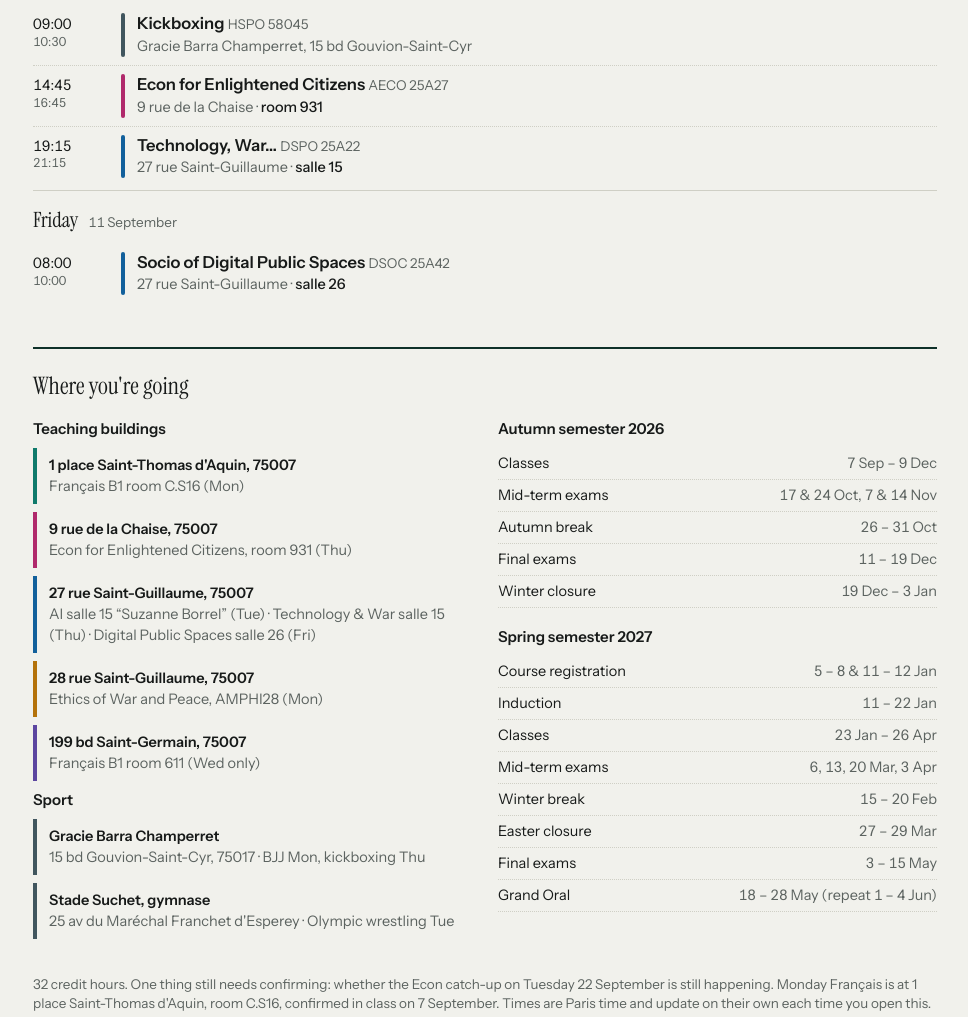
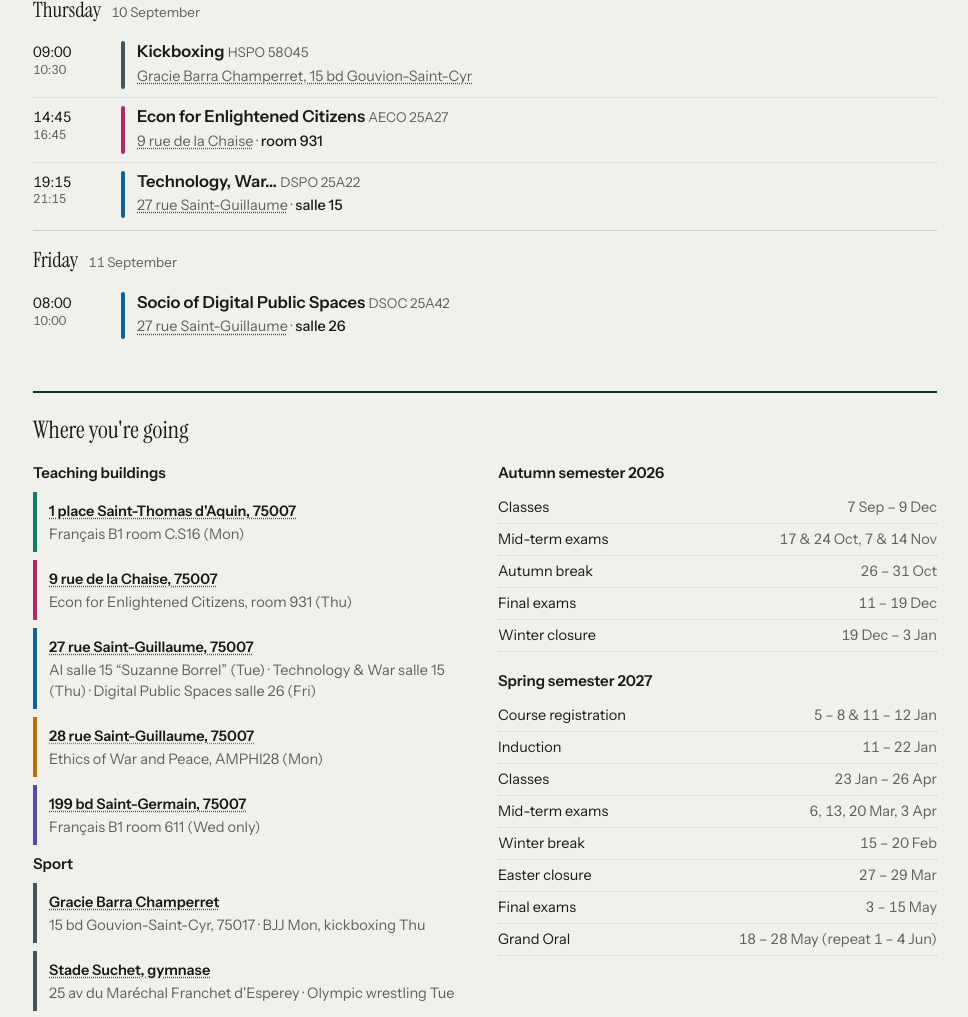
Before and after one commit to henryhorton19-web/sciencespo-timetable, a plain HTML site: page index.html in a window 1280 px wide. Shown: the part 933-1950 px from the top of the page, without its empty margins (155-1123 px from the left). Drawn offline with Linux system fonts and the light colour scheme.

Commit message:
Add Google Maps links to locations

```diff
--- a/index.html
+++ b/index.html
@@ -173,6 +173,14 @@
   .term-list li span:first-child{flex:1 1 auto}
   .term-list li span:last-child{font-variant-numeric:tabular-nums;color:var(--ink-soft);text-align:right}
   .foot{margin-top:28px;font-size:13.5px;color:var(--ink-soft)}
+  /* ---- links ---- */
+  a.map-link{
+    color:inherit;text-decoration:underline dotted;text-underline-offset:2px;
+    padding:2px 0;display:inline-block;
+  }
+  a.map-link:hover, a.map-link:focus{text-decoration-style:solid}
+  a.map-link:focus-visible{outline:2px solid var(--plaque);outline-offset:2px}
+  .plaque a.map-link{color:#DCE6DD;text-decoration-color:rgba(244,246,242,.5) !important}
   @media (prefers-reduced-motion:no-preference){
     .plaque{animation:rise .5s ease-out both}
     @keyframes rise{from{opacity:0;transform:translateY(6px)}to{opacity:1;transform:none}}
@@ -204,16 +212,16 @@
       <div>
         <h3>Teaching buildings</h3>
         <ul class="addr-list">
-          <li style="border-color:var(--aquin)"><b>1 place Saint-Thomas d'Aquin, 75007</b><span>Français B1 room C.S16 (Mon)</span></li>
-          <li style="border-color:var(--chaise)"><b>9 rue de la Chaise, 75007</b><span>Econ for Enlightened Citizens, room 931 (Thu)</span></li>
-          <li style="border-color:var(--sg27)"><b>27 rue Saint-Guillaume, 75007</b><span>AI salle 15 &ldquo;Suzanne Borrel&rdquo; (Tue) · Technology &amp; War salle 15 (Thu) · Digital Public Spaces salle 26 (Fri)</span></li>
-          <li style="border-color:var(--sg28)"><b>28 rue Saint-Guillaume, 75007</b><span>Ethics of War and Peace, AMPHI28 (Mon)</span></li>
-          <li style="border-color:var(--germain)"><b>199 bd Saint-Germain, 75007</b><span>Français B1 room 611 (Wed only)</span></li>
+          <li style="border-color:var(--aquin)"><b><a class="map-link" target="_blank" rel="noopener" style="text-decoration-color:var(--aquin)" href="https://www.google.com/maps/search/?api=1&query=1%20Place%20Saint-Thomas%20d'Aquin%2C%2075007%20Paris%2C%20France">1 place Saint-Thomas d'Aquin, 75007</a></b><span>Français B1 room C.S16 (Mon)</span></li>
+          <li style="border-color:var(--chaise)"><b><a class="map-link" target="_blank" rel="noopener" style="text-decoration-color:var(--chaise)" href="https://www.google.com/maps/search/?api=1&query=9%20Rue%20de%20la%20Chaise%2C%2075007%20Paris%2C%20France">9 rue de la Chaise, 75007</a></b><span>Econ for Enlightened Citizens, room 931 (Thu)</span></li>
+          <li style="border-color:var(--sg27)"><b><a class="map-link" target="_blank" rel="noopener" style="text-decoration-color:var(--sg27)" href="https://www.google.com/maps/search/?api=1&query=27%20Rue%20Saint-Guillaume%2C%2075007%20Paris%2C%20France">27 rue Saint-Guillaume, 75007</a></b><span>AI salle 15 &ldquo;Suzanne Borrel&rdquo; (Tue) · Technology &amp; War salle 15 (Thu) · Digital Public Spaces salle 26 (Fri)</span></li>
+          <li style="border-color:var(--sg28)"><b><a class="map-link" target="_blank" rel="noopener" style="text-decoration-color:var(--sg28)" href="https://www.google.com/maps/search/?api=1&query=28%20Rue%20Saint-Guillaume%2C%2075007%20Paris%2C%20France">28 rue Saint-Guillaume, 75007</a></b><span>Ethics of War and Peace, AMPHI28 (Mon)</span></li>
+          <li style="border-color:var(--germain)"><b><a class="map-link" target="_blank" rel="noopener" style="text-decoration-color:var(--germain)" href="https://www.google.com/maps/search/?api=1&query=199%20Boulevard%20Saint-Germain%2C%2075007%20Paris%2C%20France">199 bd Saint-Germain, 75007</a></b><span>Français B1 room 611 (Wed only)</span></li>
         </ul>
         <h3>Sport</h3>
         <ul class="addr-list">
-          <li style="border-color:var(--sport)"><b>Gracie Barra Champerret</b><span>15 bd Gouvion-Saint-Cyr, 75017 · BJJ Mon, kickboxing Thu</span></li>
-          <li style="border-color:var(--sport)"><b>Stade Suchet, gymnase</b><span>25 av du Maréchal Franchet d'Esperey · Olympic wrestling Tue</span></li>
+          <li style="border-color:var(--sport)"><b><a class="map-link" target="_blank" rel="noopener" style="text-decoration-color:var(--sport)" href="https://www.google.com/maps/search/?api=1&query=Gracie%20Barra%20Champerret%2C%2015%20Boulevard%20Gouvion-Saint-Cyr%2C%2075017%20Paris%2C%20France">Gracie Barra Champerret</a></b><span>15 bd Gouvion-Saint-Cyr, 75017 · BJJ Mon, kickboxing Thu</span></li>
+          <li style="border-color:var(--sport)"><b><a class="map-link" target="_blank" rel="noopener" style="text-decoration-color:var(--sport)" href="https://www.google.com/maps/search/?api=1&query=Stade%20Suchet%2C%2025%20Avenue%20du%20Marechal%20Franchet%20d'Esperey%2C%2075016%20Paris%2C%20France">Stade Suchet, gymnase</a></b><span>25 av du Maréchal Franchet d'Esperey · Olympic wrestling Tue</span></li>
         </ul>
       </div>
       <div>
@@ -245,14 +253,15 @@
 <script>
 /* ---------- data ---------- */
 const LOC = {
-  chaise:{name:"9 rue de la Chaise", colour:"var(--chaise)"},
-  sg27:{name:"27 rue Saint-Guillaume", colour:"var(--sg27)"},
-  sg28:{name:"28 rue Saint-Guillaume", colour:"var(--sg28)"},
-  germain:{name:"199 bd Saint-Germain", colour:"var(--germain)"},
-  aquin:{name:"1 place Saint-Thomas d'Aquin", colour:"var(--aquin)"},
-  gracie:{name:"Gracie Barra Champerret, 15 bd Gouvion-Saint-Cyr", colour:"var(--sport)"},
-  suchet:{name:"Stade Suchet gymnase, 25 av du Maréchal Franchet d'Esperey", colour:"var(--sport)"}
+  chaise:{name:"9 rue de la Chaise", colour:"var(--chaise)", address:"9 Rue de la Chaise, 75007 Paris, France"},
+  sg27:{name:"27 rue Saint-Guillaume", colour:"var(--sg27)", address:"27 Rue Saint-Guillaume, 75007 Paris, France"},
+  sg28:{name:"28 rue Saint-Guillaume", colour:"var(--sg28)", address:"28 Rue Saint-Guillaume, 75007 Paris, France"},
+  germain:{name:"199 bd Saint-Germain", colour:"var(--germain)", address:"199 Boulevard Saint-Germain, 75007 Paris, France"},
+  aquin:{name:"1 place Saint-Thomas d'Aquin", colour:"var(--aquin)", address:"1 Place Saint-Thomas d'Aquin, 75007 Paris, France"},
+  gracie:{name:"Gracie Barra Champerret, 15 bd Gouvion-Saint-Cyr", colour:"var(--sport)", address:"Gracie Barra Champerret, 15 Boulevard Gouvion-Saint-Cyr, 75017 Paris, France"},
+  suchet:{name:"Stade Suchet gymnase, 25 av du Maréchal Franchet d'Esperey", colour:"var(--sport)", address:"Stade Suchet, 25 Avenue du Marechal Franchet d'Esperey, 75016 Paris, France"}
 };
+const mapsUrl = a => "https://www.google.com/maps/search/?api=1&query=" + encodeURIComponent(a);
 // dow: 1 = Monday. ranges: [firstDate, lastDate] inclusive, weekly on dow.
 const SESSIONS = [
   {name:"Brazilian jiu-jitsu", code:"HSPO 5700", dow:1, from:"12:30", to:"14:00",
@@ -343,10 +352,11 @@ function renderHero(now){
   const when = u.live
     ? `On now · ends in ${human(mins)}`
     : (sameDay ? `Starts in ${human(mins)}` : `${u.d.toLocaleDateString("en-GB",{weekday:"long"})} ${u.s.from}, in ${human(mins)}`);
+  const locObj = LOC[u.s.loc];
   box.innerHTML = `
     <div class="lead">${when}</div>
     <div class="title">${u.s.name}</div>
-    <div class="where">${u.s.from}–${u.s.to} · ${LOC[u.s.loc].name}${u.s.room ? " · " + u.s.room : ""}</div>
+    <div class="where">${u.s.from}–${u.s.to} · <a class="map-link" target="_blank" rel="noopener" style="text-decoration-color:${locObj.colour}" href="${mapsUrl(locObj.address)}">${locObj.name}</a>${u.s.room ? " · " + u.s.room : ""}</div>
     ${u.s.flag ? `<div class="flag">${u.s.flag}</div>` : ""}`;
 }
 
@@ -381,7 +391,7 @@ function renderWeek(now){
           <div>
             <h3>${s.name} ${live?'<span class="badge">now</span>':''}
               ${s.code ? `<span class="code">${s.code}</span>` : ""}</h3>
-            <div class="addr">${LOC[s.loc].name}${s.room ? ` · <span class="room">${s.room}</span>` : ""}</div>
+            <div class="addr"><a class="map-link" target="_blank" rel="noopener" style="text-decoration-color:${LOC[s.loc].colour}" href="${mapsUrl(LOC[s.loc].address)}">${LOC[s.loc].name}</a>${s.room ? ` · <span class="room">${s.room}</span>` : ""}</div>
             ${s.flag ? `<div class="flag">${s.flag}</div>` : ""}
           </div>
         </div>`;
```
